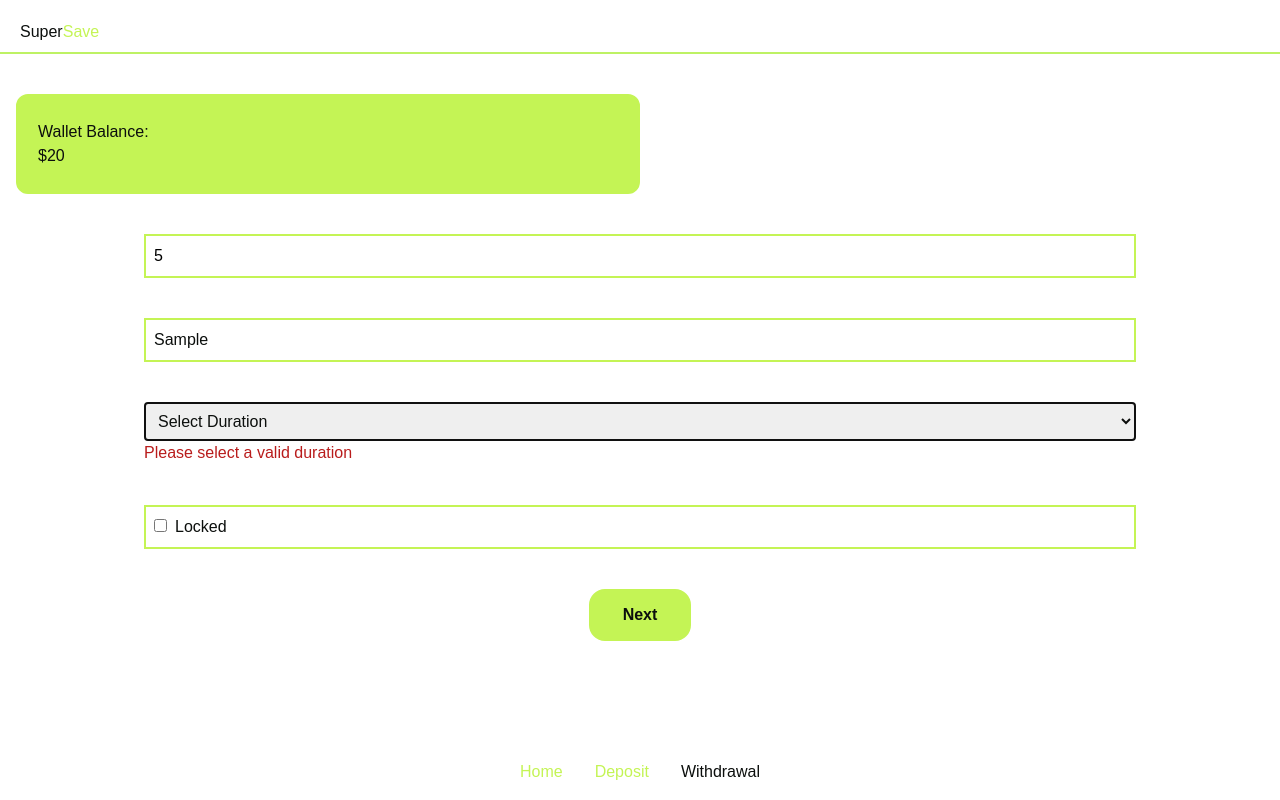
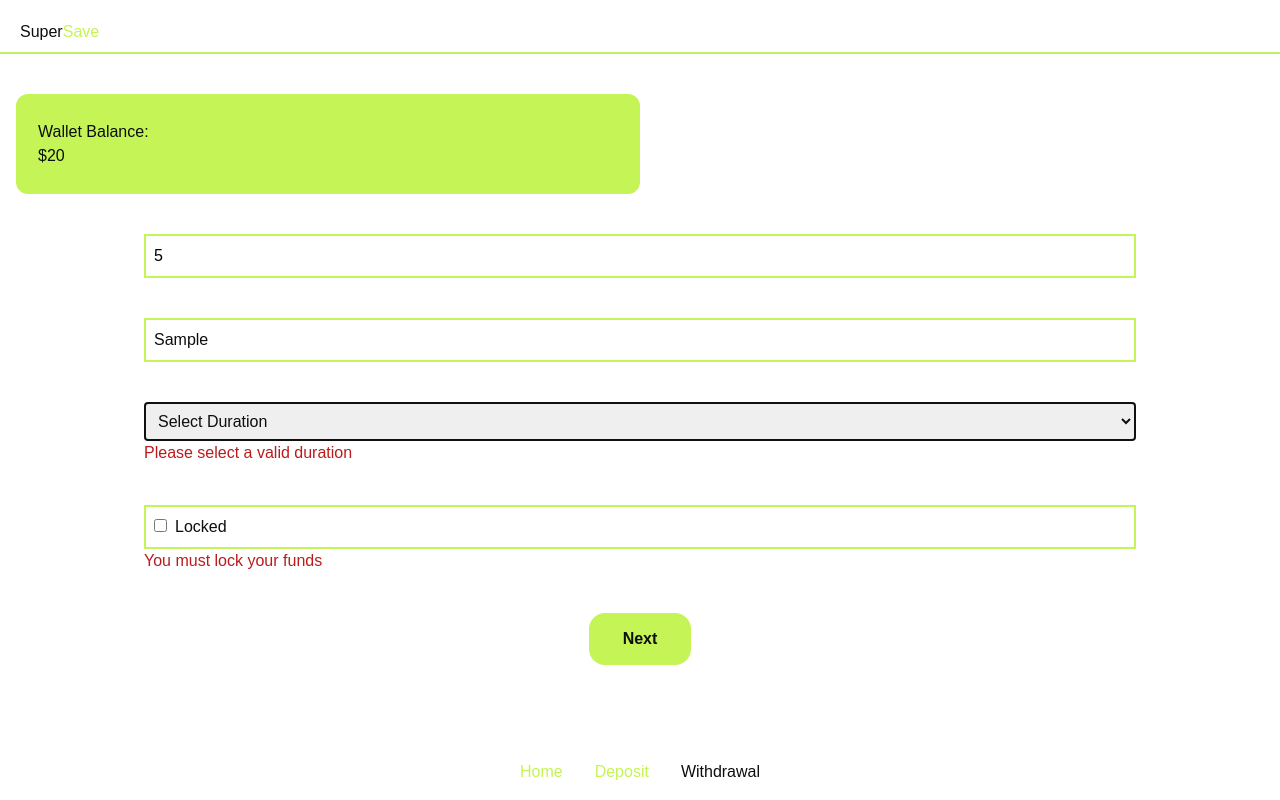
Before and after one commit to Preciousnnebuogor/supersave, a Next.js app: page /deposit in a window 1280 px wide. Both pictures are taken after typing "5", "Sample" into the empty fields and a click on the button "Next". Built offline with nearby package versions, Linux system fonts and the light colour scheme.

Commit message:
collected form validation

```diff
--- a/app/(sector)/deposit.tsx
+++ b/app/(sector)/deposit.tsx
@@ -1,10 +1,10 @@
 "use client";
 
+import React from "react";
 import Link from "next/link";
 import { zodResolver } from "@hookform/resolvers/zod";
 import { useForm } from "react-hook-form";
 import { ZodType, z } from "zod";
-import React from "react";
 
 
 
@@ -12,7 +12,12 @@ import React from "react";
 
 const schema = z.object({
   amount: z.number(),
-  purpose: z.string().min(3, { message: "must contain 3 to 10 " }).max(10),
+  purpose: z.string().min(3, { message: "must contain 3 to 10 words " }).max(10,  {message: "must contain 3 to 10 words "}),
+
+  sholdLock: z.boolean().refine((val) => val === true, {
+    message: "You must lock your funds",
+  }),
+
   duration: z.enum(
     [
       "1week",
@@ -118,6 +123,7 @@ export default function Deposit() {
               >
                 <label>
                   <input
+                   {...register("sholdLock")}
                     type="checkbox"
                     placeholder="lock"
                     className={`mr-2`}
@@ -125,6 +131,9 @@ export default function Deposit() {
                   Locked
                 </label>
               </div>
+              {errors.sholdLock?.message && (
+                <span className={`text-red-700`}>{errors.sholdLock.message}</span>
+              )}
             </div>
 
             <div className={`mt-6  flex items-center justify-center`}>
```
